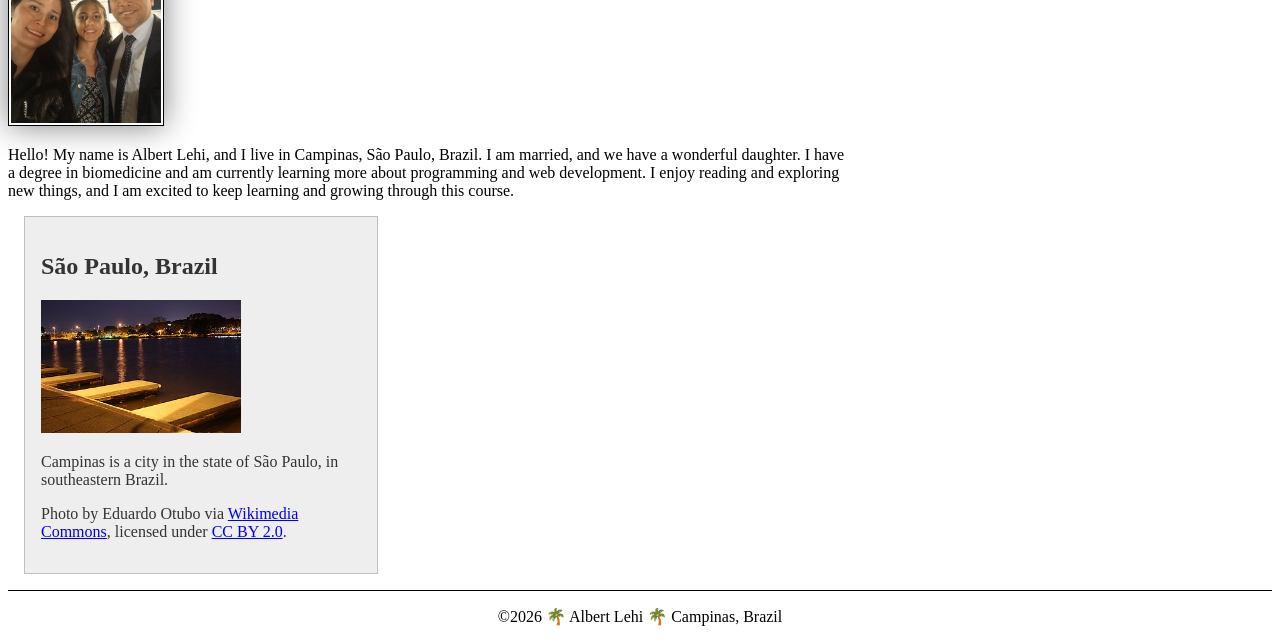
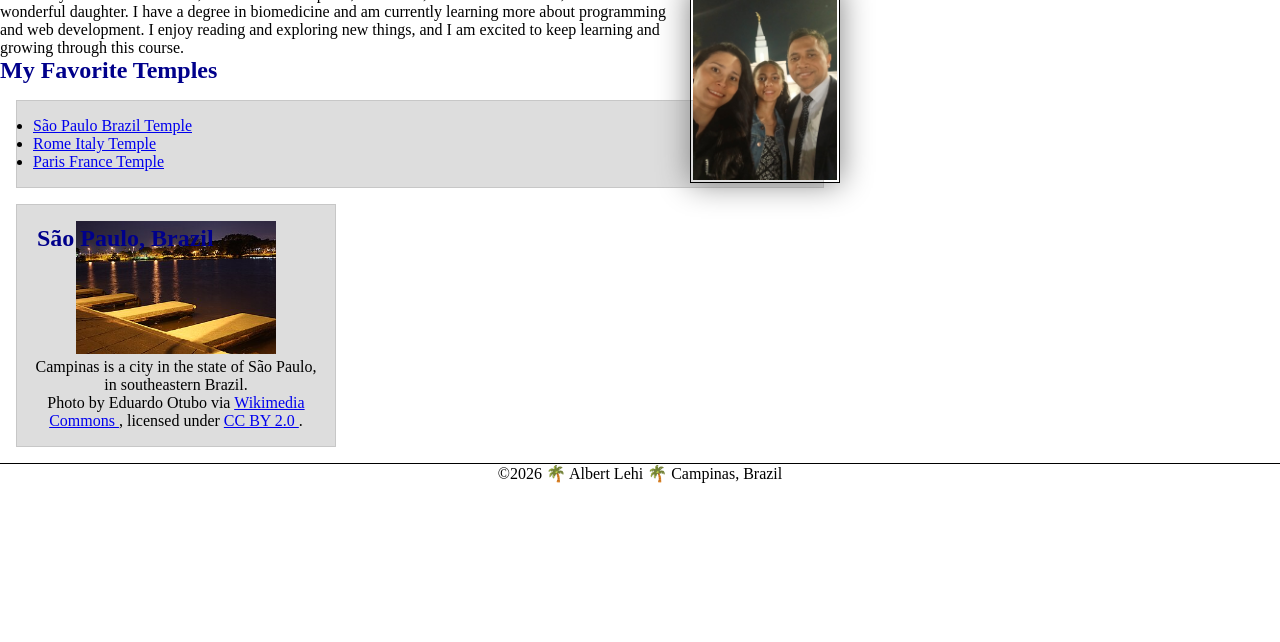
Before and after one commit to Talk2MeIA/wdd130, a plain HTML site: page index.html in a window 1280 px wide. Shown: the part 304-946 px from the top of the page. After the commit the page ends 800 px from the top, so only its background shows below. Drawn offline with Linux system fonts and the light colour scheme.

Commit message:
Complete Week 03 home page layout

```diff
--- a/index.html
+++ b/index.html
@@ -4,35 +4,85 @@
 <head>
     <meta charset="UTF-8">
     <meta name="viewport" content="width=device-width, initial-scale=1.0">
+
     <title>Albert Lehi | WDD 130</title>
+
     <meta name="description" content="Albert Lehi's WDD 130 home page, featuring information about Campinas, São Paulo, Brazil.">
     <meta name="author" content="Albert Lehi">
+
     <link rel="stylesheet" href="styles/styles.css">
 </head>
 
 <body>
+
     <header>
         <nav>
             <a href="#">Home</a>
             <a href="wwr/">Rafting Website</a>
+            <a href="https://www.linkedin.com/" target="_blank" rel="noopener">LinkedIn</a>
+            <a href="https://www.facebook.com/" target="_blank" rel="noopener">Facebook</a>
         </nav>
     </header>
+
     <main>
         <h1>Albert Lehi | WDD 130</h1>
+
         <img src="images/profile.jpeg" alt="Hello, my name is Albert Lehi" width="200">
-        <p>Hello! My name is Albert Lehi, and I live in Campinas, São Paulo, Brazil. I am married, and we have a wonderful daughter. I have a degree in biomedicine and am currently learning more about programming and web development. I enjoy reading and exploring new things, and I am excited to keep learning and growing through this course.</p>
+
+        <p>
+            Hello! My name is Albert Lehi, and I live in Campinas, São Paulo, Brazil.
+            I am married, and we have a wonderful daughter.
+            I have a degree in biomedicine and am currently learning more about
+            programming and web development.
+            I enjoy reading and exploring new things, and I am excited to keep
+            learning and growing through this course.
+        </p>
+
+        <h2>My Favorite Temples</h2>
+
+        <ul class="box">
+            <li>
+                <a href="https://www.churchofjesuschrist.org/temples/details/sao-paulo-brazil-temple" target="_blank" rel="noopener">
+                    São Paulo Brazil Temple
+                </a>
+            </li>
+
+            <li>
+                <a href="https://www.churchofjesuschrist.org/temples/details/rome-italy-temple" target="_blank" rel="noopener">
+                    Rome Italy Temple
+                </a>
+            </li>
+
+            <li>
+                <a href="https://www.churchofjesuschrist.org/temples/details/paris-france-temple" target="_blank" rel="noopener">
+                    Paris France Temple
+                </a>
+            </li>
+        </ul>
+
     </main>
-    <aside>
+
+    <aside class="box">
         <h2>São Paulo, Brazil</h2>
+
         <img src="images/taquaral.jpg" alt="Lagoa do Taquaral at night in Campinas, Brazil">
-        <p>Campinas is a city in the state of São Paulo, in southeastern Brazil.</p>
+
+        <p>
+            Campinas is a city in the state of São Paulo,
+            in southeastern Brazil.
+        </p>
+
         <p>
             Photo by Eduardo Otubo via
-            <a href="https://commons.wikimedia.org/wiki/File:Taquaral.jpg">Wikimedia Commons</a>,
-            licensed under <a href="https://creativecommons.org/licenses/by/2.0/">CC BY 2.0</a>.
+            <a href="https://commons.wikimedia.org/wiki/File:Taquaral.jpg">
+                Wikimedia Commons
+            </a>,
+            licensed under
+            <a href="https://creativecommons.org/licenses/by/2.0/">
+                CC BY 2.0
+            </a>.
         </p>
     </aside>
-
 
     <footer>
         <p>&copy;2026 🌴 Albert Lehi 🌴 Campinas, Brazil</p>
--- a/styles/styles.css
+++ b/styles/styles.css
@@ -3,9 +3,16 @@
     --primary-color: darkblue;
     --secondary-color: white;
     --border-color: black;
-    --background-color: #eee;
-    --text-color: #333;
+    --background-color: #ddd;
+    --text-color: #000;
     --shadow-color: gray;
+}
+
+/* CSS Reset */
+* {
+    margin: 0;
+    padding: 0;
+    box-sizing: border-box;
 }
 
 /* Navigation */
@@ -25,6 +32,10 @@ h1 {
     color: var(--primary-color);
 }
 
+h2 {
+    color: var(--primary-color);
+}
+
 /* Main content */
 main {
     max-width: 840px;
@@ -36,8 +47,10 @@ main img {
     border: 1px solid var(--border-color);
     padding: 2px;
     box-shadow: 0 0 30px var(--shadow-color);
+    float: right;
 }
 
+/* Paragraphs */
 p {
     padding: 0;
 }
@@ -45,11 +58,8 @@ p {
 /* Aside */
 aside {
     width: 20em;
-    margin: 1em;
-    border: 1px solid rgb(0 0 0 / 20%);
-    padding: 1em;
-    background-color: var(--background-color);
-    color: var(--text-color);
+    position: relative;
+    text-align: center;
 }
 
 aside img {
@@ -57,9 +67,25 @@ aside img {
     height: auto;
 }
 
+aside h2 {
+    position: absolute;
+    top: 20px;
+    left: 20px;
+}
+
 /* Footer */
 footer {
     margin-top: 15px;
     border-top: 1px solid var(--border-color);
     text-align: center;
+    clear: both;
 }
+
+/* Class Selectors */
+.box {
+    margin: 1rem;
+    border: 1px solid rgb(0 0 0 / 10%);
+    padding: 1rem;
+    background-color: var(--background-color);
+    color: var(--text-color);
+}
```
